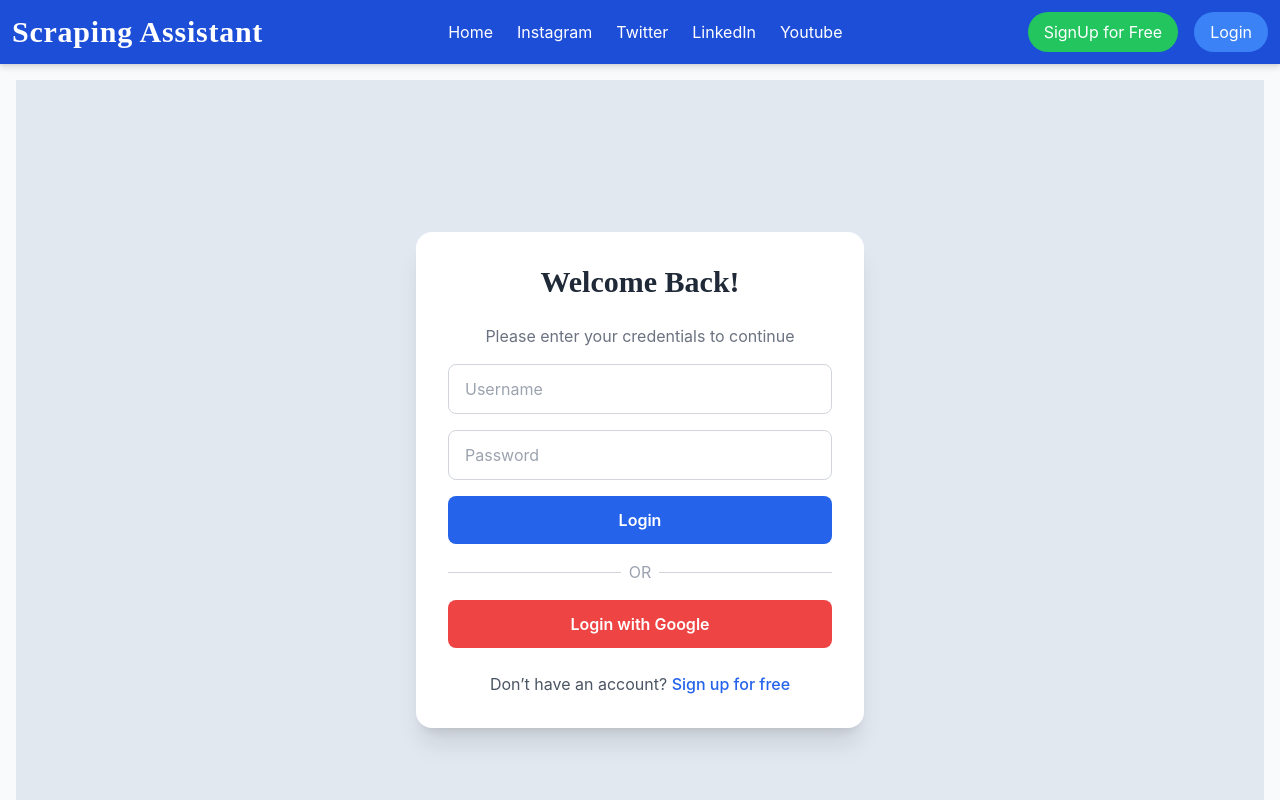
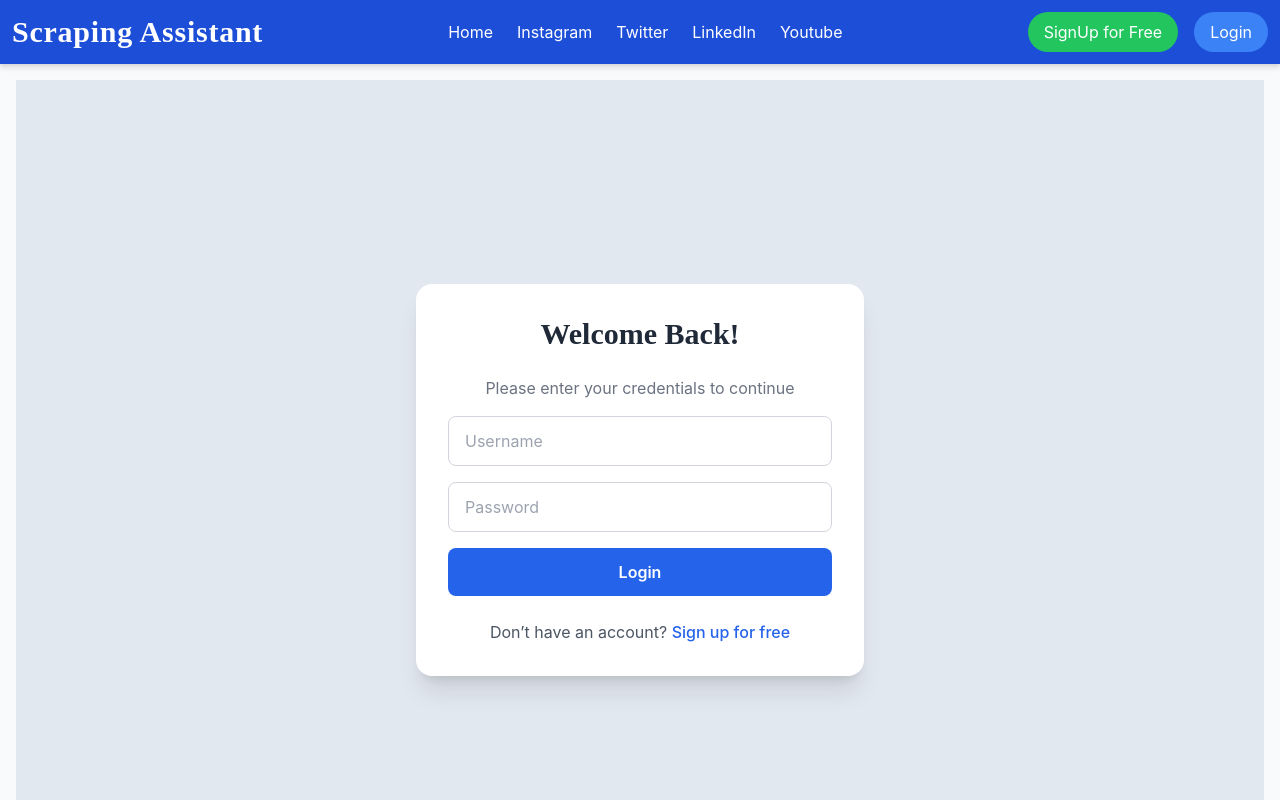
Before and after one commit to vansh-voyage/web-scrapper-frontend, a React (Vite) app: page / in a window 1280 px wide. Shown: the top 800 px of the page. Built offline with nearby package versions, Linux system fonts and the light colour scheme.

Commit message:
changed login without google

```diff
--- a/src/pages/Login.jsx
+++ b/src/pages/Login.jsx
@@ -1,18 +1,145 @@
+// import React, { useState } from "react";
+// import axios from "axios";
+// import { useNavigate } from "react-router-dom";
+// import { Client, Account } from "appwrite";
+// import { toast } from "react-toastify";
+// import API_URL from './config';
+// import 'react-toastify/dist/ReactToastify.css';
+
+// const client = new Client();
+// client.setEndpoint("https://cloud.appwrite.io/v1").setProject("6718e0ec0026a7ad41cb");
+
+// const Login = () => {
+//   const [formData, setFormData] = useState({ username: "", password: "" });
+//   const navigate = useNavigate();
+//   const account = new Account(client);
+
+//   const handleChange = (e) => {
+//     setFormData({ ...formData, [e.target.name]: e.target.value });
+//   };
+
+//   const handleSubmit = async (e) => {
+//     e.preventDefault();
+//     if (!formData.username || !formData.password) {
+//       toast.warn("Please fill in both fields.");
+//       return;
+//     }
+
+//     try {
+//       const response = await axios.post(`${API_URL}/login`, formData);
+//       localStorage.setItem("token", response.data.token);
+//       toast.success("Login successful!");
+
+//       // Delay the navigation to give time for the toast to display
+//       setTimeout(() => {
+//         navigate("/home");
+//       }, 1000);
+//     } catch (error) {
+//       console.error("Login failed", error);
+//       toast.error("Invalid credentials. Please try again.");
+//     }
+//   };
+
+//   // Google OAuth login handler
+//   const handleGoogleLogin = async () => {
+//     try {
+//       const response = await account.createOAuth2Session(
+//         "google",
+//         "https://master.d3jpetqxq1tr75.amplifyapp.com/home", // Success URL
+//         "https://master.d3jpetqxq1tr75.amplifyapp.com/login" // Failure URL
+//       );
+//       localStorage.setItem("token", response); // Save the token
+//       navigate("/home"); // Redirect to home on success
+//     } catch (error) {
+//       console.error("Google login failed", error);
+//       toast.error("Google login failed. Please try again.");
+//     }
+//   };
+
+//   return (
+//     <div className="flex justify-center items-center min-h-screen bg-slate-200">
+//       <div className="bg-white shadow-xl rounded-2xl p-8 w-full max-w-md">
+//         <h1 className="text-center text-3xl font-bold text-gray-800 mb-6">
+//           Welcome Back!
+//         </h1>
+//         <p className="text-center text-gray-500 mb-4">
+//           Please enter your credentials to continue
+//         </p>
+
+//         <form onSubmit={handleSubmit} className="space-y-4">
+//           <div className="relative">
+//             <input
+//               type="text"
+//               name="username"
+//               value={formData.username}
+//               onChange={handleChange}
+//               placeholder="Username"
+//               className="w-full px-4 py-3 border border-gray-300 rounded-lg focus:outline-none focus:ring-2 focus:ring-blue-400 placeholder-gray-400"
+//               required
+//               aria-label="Username"
+//             />
+//           </div>
+//           <div className="relative">
+//             <input
+//               type="password"
+//               name="password"
+//               value={formData.password}
+//               onChange={handleChange}
+//               placeholder="Password"
+//               className="w-full px-4 py-3 border border-gray-300 rounded-lg focus:outline-none focus:ring-2 focus:ring-blue-400 placeholder-gray-400"
+//               required
+//               aria-label="Password"
+//             />
+//           </div>
+//           <button
+//             type="submit"
+//             className="w-full bg-blue-600 text-white py-3 rounded-lg font-semibold hover:bg-blue-700 transition duration-300"
+//             aria-label="Login"
+//           >
+//             Login
+//           </button>
+//         </form>
+
+//         <div className="flex items-center my-4">
+//           <hr className="flex-grow border-gray-300" />
+//           <span className="mx-2 text-gray-400">OR</span>
+//           <hr className="flex-grow border-gray-300" />
+//         </div>
+
+//         {/* Google Login Button */}
+//         <button
+//           onClick={handleGoogleLogin}
+//           className="w-full bg-red-500 text-white py-3 rounded-lg font-semibold hover:bg-red-600 transition duration-300"
+//           aria-label="Login with Google"
+//         >
+//           Login with Google
+//         </button>
+
+//         <div className="mt-6">
+//           <p className="text-center text-gray-600">
+//             Don’t have an account?{" "}
+//             <a href="/signup" className="text-blue-600 hover:underline font-medium">
+//               Sign up for free
+//             </a>
+//           </p>
+//         </div>
+//       </div>
+//     </div>
+//   );
+// };
+
+// export default Login;
+
 import React, { useState } from "react";
 import axios from "axios";
 import { useNavigate } from "react-router-dom";
-import { Client, Account } from "appwrite";
 import { toast } from "react-toastify";
 import API_URL from './config';
 import 'react-toastify/dist/ReactToastify.css';
 
-const client = new Client();
-client.setEndpoint("https://cloud.appwrite.io/v1").setProject("6718e0ec0026a7ad41cb");
-
 const Login = () => {
   const [formData, setFormData] = useState({ username: "", password: "" });
   const navigate = useNavigate();
-  const account = new Account(client);
 
   const handleChange = (e) => {
     setFormData({ ...formData, [e.target.name]: e.target.value });
@@ -37,22 +164,6 @@ const Login = () => {
     } catch (error) {
       console.error("Login failed", error);
       toast.error("Invalid credentials. Please try again.");
-    }
-  };
-
-  // Google OAuth login handler
-  const handleGoogleLogin = async () => {
-    try {
-      const response = await account.createOAuth2Session(
-        "google",
-        "https://master.d3jpetqxq1tr75.amplifyapp.com/home", // Success URL
-        "https://master.d3jpetqxq1tr75.amplifyapp.com/login" // Failure URL
-      );
-      localStorage.setItem("token", response); // Save the token
-      navigate("/home"); // Redirect to home on success
-    } catch (error) {
-      console.error("Google login failed", error);
-      toast.error("Google login failed. Please try again.");
     }
   };
 
@@ -100,21 +211,6 @@ const Login = () => {
           </button>
         </form>
 
-        <div className="flex items-center my-4">
-          <hr className="flex-grow border-gray-300" />
-          <span className="mx-2 text-gray-400">OR</span>
-          <hr className="flex-grow border-gray-300" />
-        </div>
-
-        {/* Google Login Button */}
-        <button
-          onClick={handleGoogleLogin}
-          className="w-full bg-red-500 text-white py-3 rounded-lg font-semibold hover:bg-red-600 transition duration-300"
-          aria-label="Login with Google"
-        >
-          Login with Google
-        </button>
-
         <div className="mt-6">
           <p className="text-center text-gray-600">
             Don’t have an account?{" "}
```
